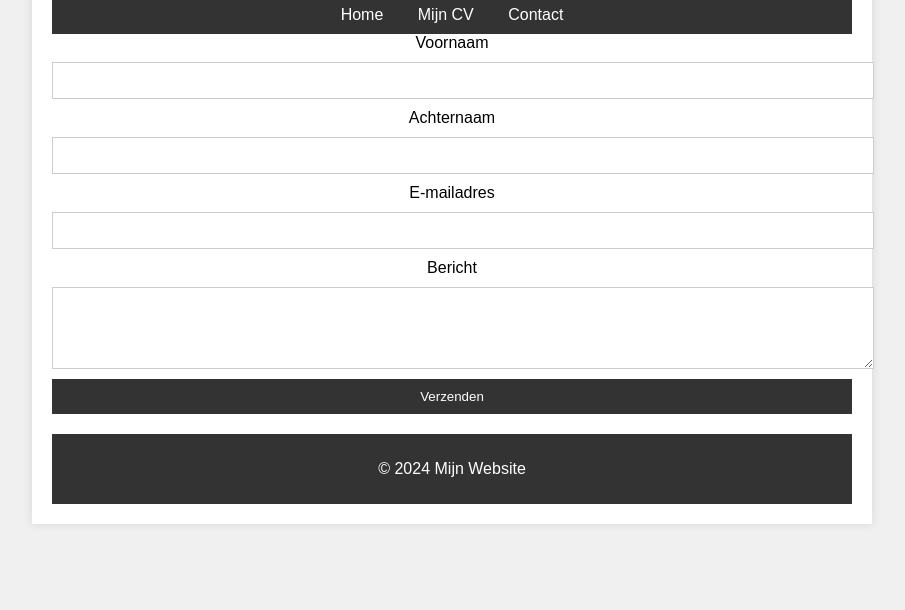
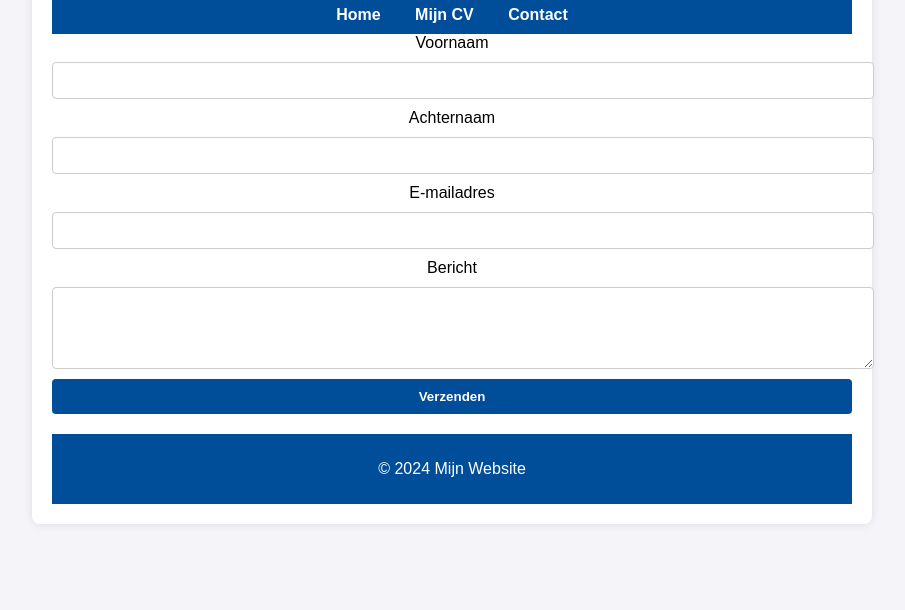
Before and after one commit to TobiasMulderTM/huiswerk_les15, a plain HTML site: page huiswerk_les15/contact.html in a window 1280 px wide. Shown: the part 190-800 px from the top of the page, without its empty margins (188-1093 px from the left). Drawn offline with Linux system fonts and the light colour scheme.

Commit message:
Update stijl.css

```diff
--- a/huiswerk_les15/stijl.css
+++ b/huiswerk_les15/stijl.css
@@ -1,16 +1,16 @@
 body {
     font-family: Arial, sans-serif;
-    background-color: #f0f0f0;
+    background-color: #f4f4f9;
     margin: 0;
     padding: 0;
     display: flex;
     justify-content: center;
     align-items: center;
-    height: 100vh;
+    min-height: 100vh;
 }
 
 header, footer {
-    background-color: #333;
+    background-color: #004d99; /* Donkerblauw */
     color: white;
     padding: 10px 0;
     text-align: center;
@@ -20,10 +20,11 @@ nav a {
     margin: 0 15px;
     text-decoration: none;
     color: white;
+    font-weight: bold;
 }
 
 nav a:hover {
-    color: #ffcc00;
+    color: #66b3ff; /* Lichter blauw */
 }
 
 .container {
@@ -33,11 +34,13 @@ nav a:hover {
     width: 80%;
     max-width: 800px;
     text-align: center;
+    border-radius: 8px;
 }
 
 .container img {
     max-width: 100%;
     height: auto;
+    border-radius: 8px;
 }
 
 footer {
@@ -50,17 +53,20 @@ input, textarea {
     padding: 10px;
     margin: 10px 0;
     border: 1px solid #ccc;
+    border-radius: 4px;
 }
 
 input[type="submit"] {
-    background-color: #333;
+    background-color: #004d99;
     color: white;
     border: none;
     cursor: pointer;
+    border-radius: 4px;
+    font-weight: bold;
 }
 
 input[type="submit"]:hover {
-    background-color: #ffcc00;
+    background-color: #66b3ff;
 }
 
 table {
@@ -76,4 +82,10 @@ th, td {
 
 th {
     background-color: #f2f2f2;
+    color: #333;
 }
+
+td {
+    background-color: #e9f5ff; /* Lichtblauw */
+    color: #333;
+}
```
